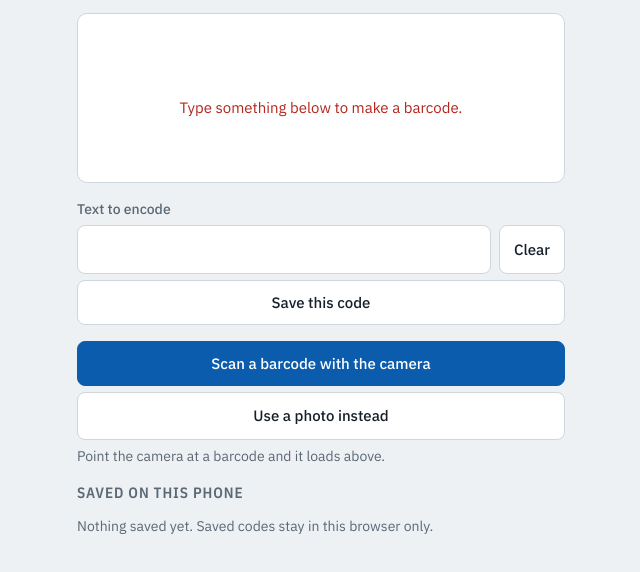
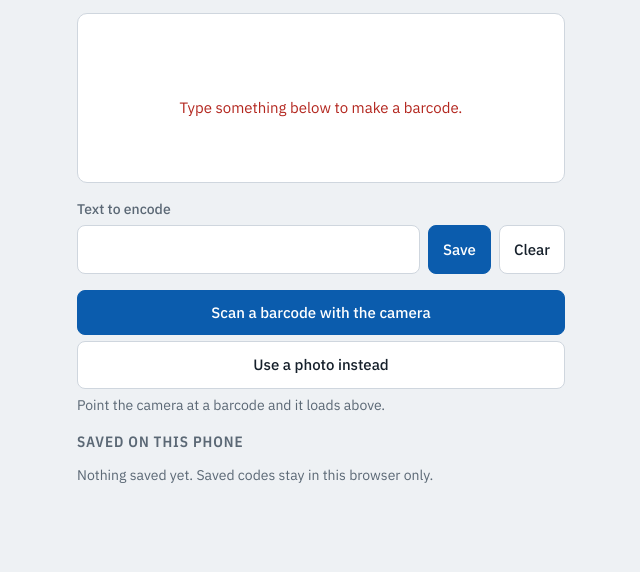
Before and after one commit to cdmalner27-bit/barcode-maker, a plain HTML site: page index.html in a window 1280 px wide. Shown: the part 108-680 px from the top of the page, without its empty margins (319-959 px from the left). Drawn offline with nearby package versions, Linux system fonts and the light colour scheme.

Commit message:
Put Save beside the text box so the keyboard does not cover it
Co-Authored-By: Claude Opus 5.5 <noreply@anthropic.com>
Claude-Session: https://claude.ai/code/session_01T2j5Xyiz6TXGe3MLTGQF4x

```diff
--- a/index.html
+++ b/index.html
@@ -224,10 +224,10 @@ label.scan {
       <label for="text">Text to encode</label>
       <div class="inputrow">
         <input type="text" id="text" autocomplete="off" autocapitalize="characters" autocorrect="off" spellcheck="false" enterkeyhint="done">
+        <button type="button" class="primary" id="save" aria-label="Save this code">Save</button>
         <button type="button" id="clear" aria-label="Clear text">Clear</button>
       </div>
       <button type="button" id="caps" hidden>Change to capitals</button>
-      <button type="button" id="save">Save this code</button>
     </div>
 
     <div class="field">
```
